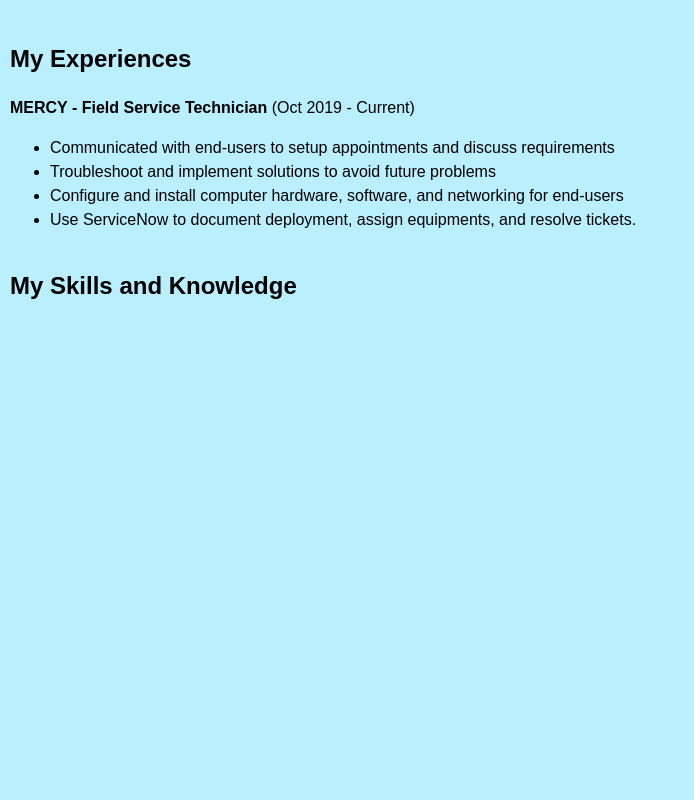
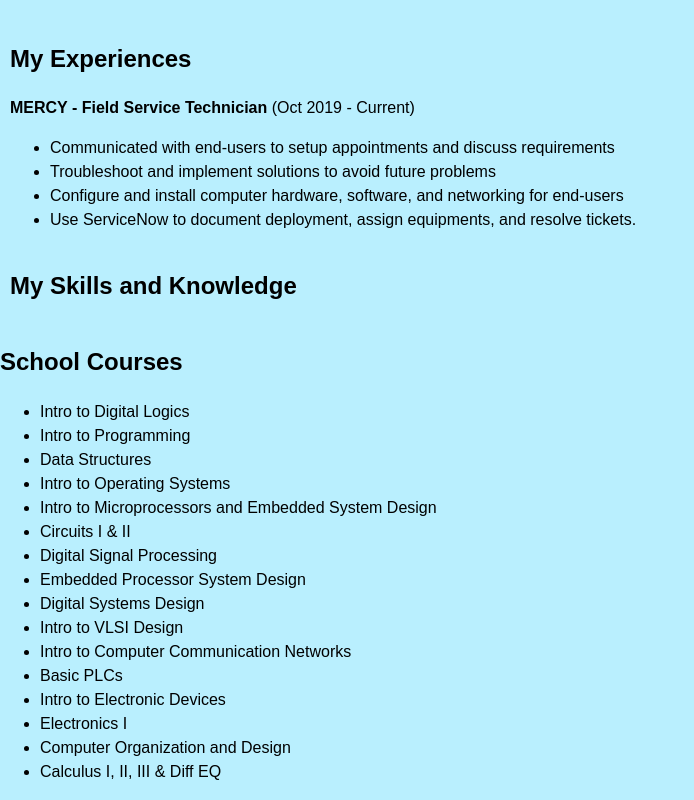
Before and after one commit to HoJ314/HoJ314.github.io, a plain HTML site: page about.html in a window 1280 px wide. Shown: the part 396-1196 px from the top of the page, without its empty margins (0-694 px from the left). Before the commit the page ends 800 px from the top, so only its background shows below. Drawn offline with Linux system fonts and the light colour scheme.

Commit message:
Added relevant school courses in about.html

```diff
--- a/about.html
+++ b/about.html
@@ -72,6 +72,32 @@
         </section>
       </div>
 
+      <div class="container">
+        <section id="courses">
+          <p>
+            <h1>School Courses</h1>
+          <ul>
+            <li>Intro to Digital Logics</li>
+            <li>Intro to Programming</li>
+            <li>Data Structures</li>
+            <li>Intro to Operating Systems</li>
+            <li>Intro to Microprocessors and Embedded System Design</li>
+            <li>Circuits I & II</li>
+            <li>Digital Signal Processing</li>
+            <li>Embedded Processor System Design</li>
+            <li>Digital Systems Design</li>
+            <li>Intro to VLSI Design</li>
+            <li>Intro to Computer Communication Networks</li>
+            <li>Basic PLCs</li>
+            <li>Intro to Electronic Devices</li>
+            <li>Electronics I</li>
+            <li>Computer Organization and Design</li>
+            <li>Calculus I, II, III & Diff EQ</li>
+          </ul>
+          </p>
+        </section>
+      </div>
+
   </body>
 
 
```
